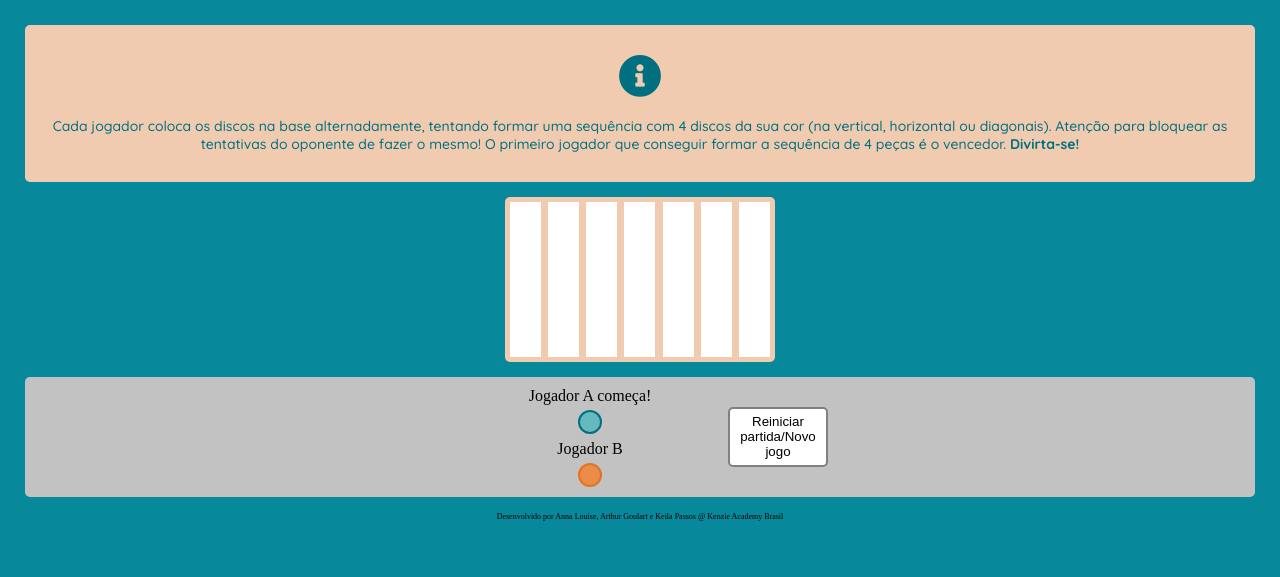
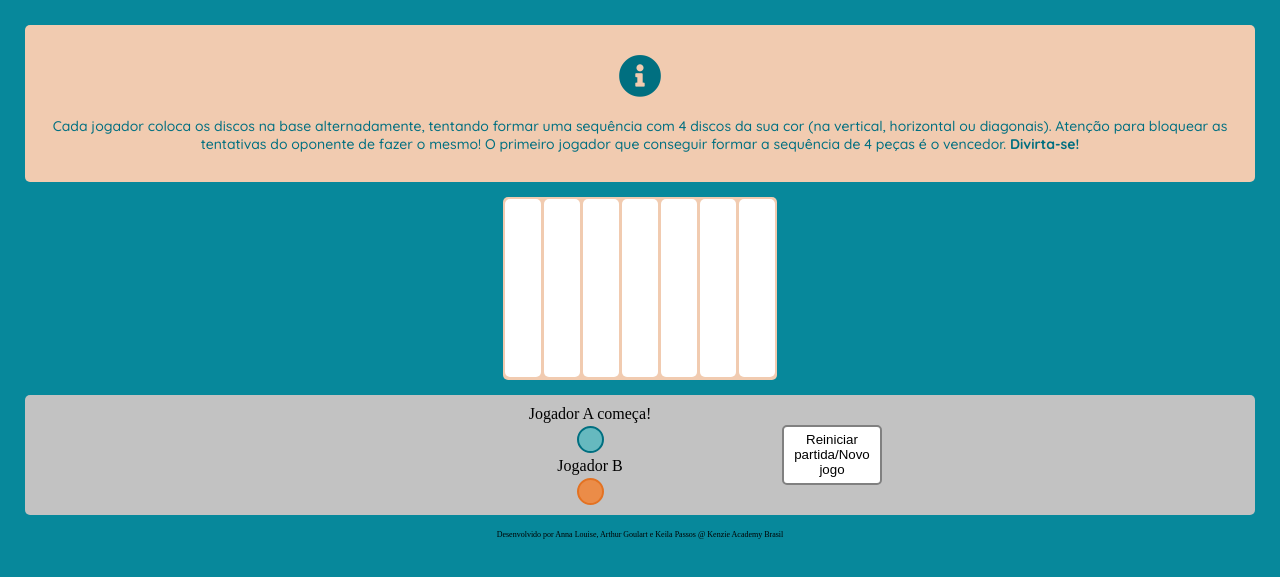
Before and after one commit to keilapassos/lig4, a plain HTML site: page index.html in a window 1280 px wide. Shown: the part 169-746 px from the top of the page. Drawn offline with Linux system fonts and the light colour scheme.

Commit message:
Estilicação do tabuleiro

```diff
--- a/style.css
+++ b/style.css
@@ -113,10 +113,10 @@ main #info p {
     display: flex;
     justify-content: space-between;
     align-items: center;
-    width: 260px;
+    width: 270px;
     height: 155px;
     background-color: #f1cbb0;
-    padding: 5px;
+    padding: 14px 2px;
     border-radius: 5px;
 }
 
@@ -125,25 +125,29 @@ main #info p {
     flex-direction: column-reverse;
     justify-content: flex-start;
     align-items: center;
-    padding: 5px;
     background-color: white;
-    height: 145px;
-    width: 21px;
+    height: 170px;
+    width: 36px;
     cursor: pointer;
+    border-radius: 5px;
+    padding-bottom: 8px;
 }
 
 #tabuleiro .boxDisco {
     width: inherit;
     height: 25px;
+    margin: 0 0 2px 0;
+    display: flex;
+    justify-content: center;
+    align-items: center;
 }
 
 #discosInicio {
     display: flex;
     flex-direction: column;
     align-items: center;
-    width: 20vw;
+    width: 30vw;
     height: 100px;
-    padding: 10px;
     justify-content: space-between;
 }
 
@@ -151,20 +155,20 @@ main #info p {
     border-radius: 20px;
     background-color: #66B9BF;
     border: 2px solid #006f80;
-    min-width: 20px;
-    min-height: 20px;
-    max-width: 20px;
-    max-height: 20px;
+    min-width: 23px;
+    min-height: 23px;
+    max-width: 23px;
+    max-height: 23px;
 }
 
 .jogador2 {
     border-radius: 20px;
     background-color: #eb8c48;
     border: 2px solid #E37222;
-    min-width: 20px;
-    min-height: 20px;
-    max-width: 20px;
-    max-height: 20px;
+    min-width: 23px;
+    min-height: 23px;
+    max-width: 23px;
+    max-height: 23px;
 }
 
 aside {
```
